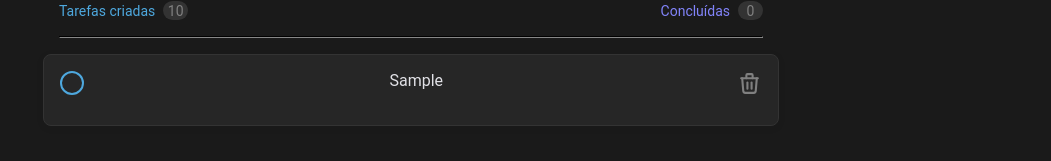
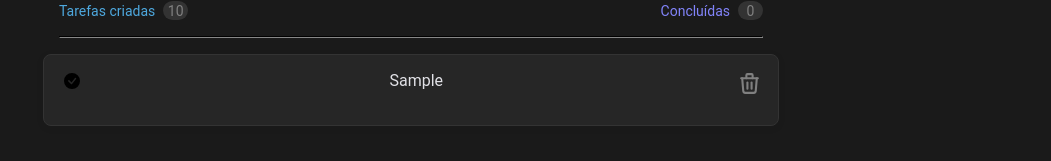
Before and after one commit to alexbruno10/todo-list, a React (Vite) app: page / in a window 1280 px wide. Both pictures are taken after typing "Sample" into the empty fields and a click on the button "Criar". Shown: the part 248-409 px from the top of the page, without its empty margins (229-1280 px from the left). Built offline with nearby package versions, Linux system fonts and the light colour scheme.

Commit message:
Handle check Task

```diff
--- a/src/components/Task/index.tsx
+++ b/src/components/Task/index.tsx
@@ -31,10 +31,14 @@ export default function Task() {
         console.log(task);
     }
 
+    function checkTask() {
+        console.log('Chegou no Task')
+    }
+
     return (
         <>
         <FormTask createNewTask={createNewTask} />
-        <Tasks task={task} />
+        <Tasks task={task} checkTask={checkTask} />
         </>
     )
 }
--- a/src/components/Tasks/index.tsx
+++ b/src/components/Tasks/index.tsx
@@ -2,16 +2,18 @@ import {Task} from '../Task'
 import './style.scss'
 import Book from '/book.svg'
 import {TbTrash} from 'react-icons/tb'
+import { BsFillCheckCircleFill } from 'react-icons/bs'
 
 interface Props {
     task: Task[];
+    checkTask: () => void;
 }
 
-export default function Tasks({task}: Props) {
+export default function Tasks({task, checkTask}: Props) {
 
 
-    function handleCheckButton() {
-        console.log('oi, chegamos no button');
+    function handleCheckButton(id: number) {
+        console.log(id);
     }
 
     return (
@@ -46,9 +48,10 @@ export default function Tasks({task}: Props) {
         </div>
         ) : (
             task.map(task => (
-                <div className="contentTask">
-                    <button onClick={handleCheckButton} className="checkButton">
-                        <div />
+                <div key={task.id} className="contentTask">
+                    <button onClick={() => handleCheckButton(task.id)} className="checkButton">
+                        <BsFillCheckCircleFill />
+                        {/* <div /> */}
                     </button>
                     <p key={task.id}>{task.description}</p>
                     <button className="TrashIcon">
--- a/src/components/Tasks/style.scss
+++ b/src/components/Tasks/style.scss
@@ -78,6 +78,7 @@
 
 .contentTask {
 
+    align-items: center;
     overflow-wrap: break-all;
     word-wrap: inherit;
     padding-top: 1rem;
```
